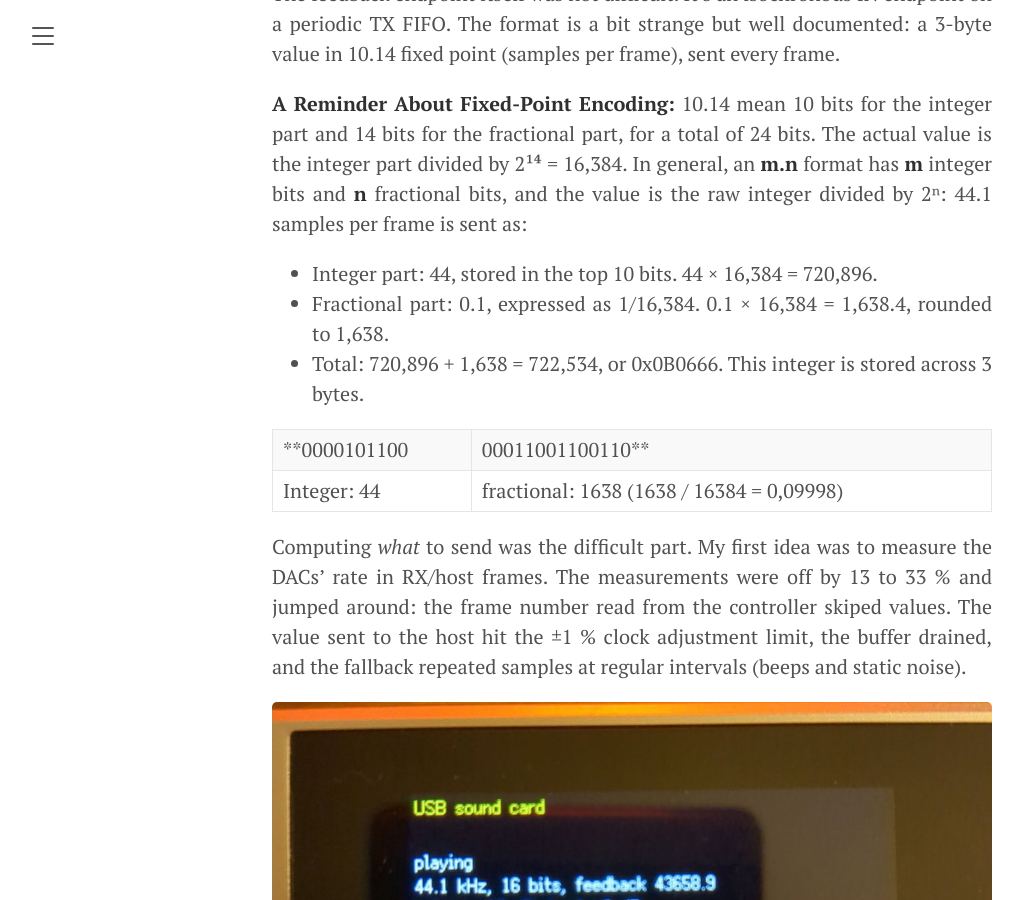
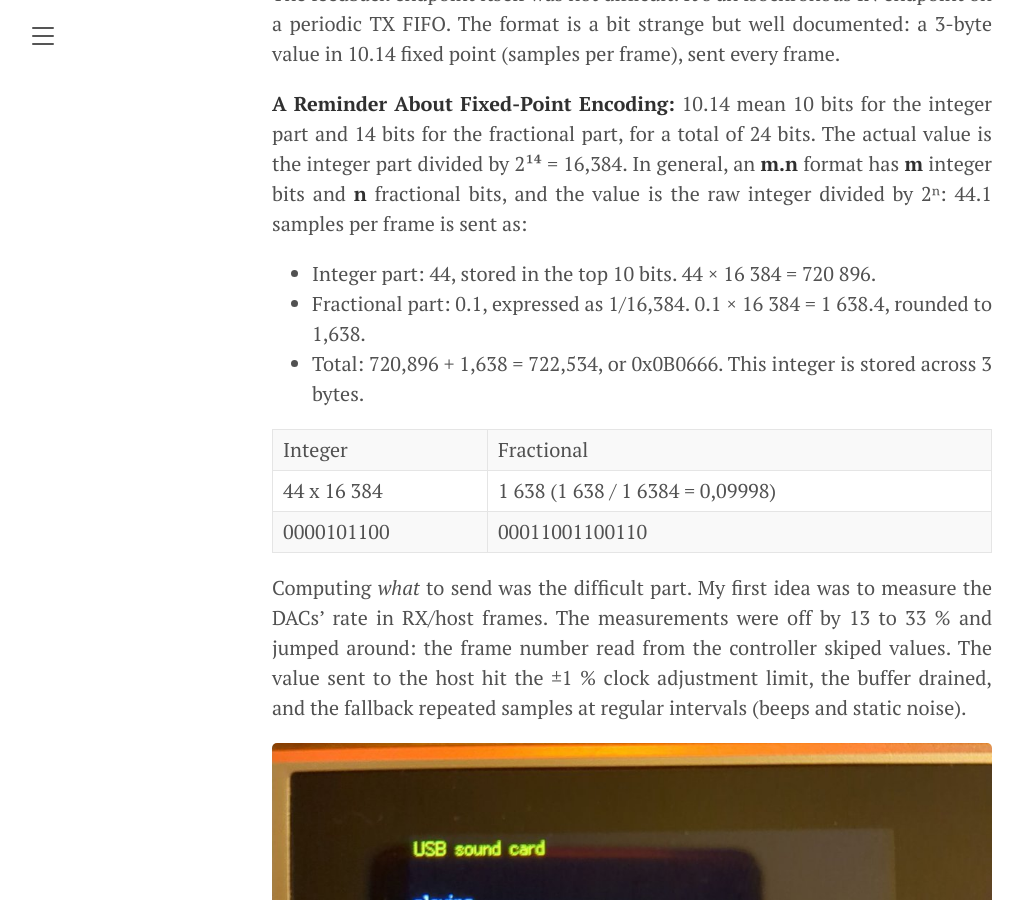
Before and after one commit to berettavexee/berettavexee.github.io, a Jekyll site: the page built from _posts/2026-10-31-echo-mini-usb-sound-card.md, in a window 1280 px wide and 900 px high, scrolled down 4199 px. Shown: the whole window, without its empty margins (8-1031 px from the left). Built offline with Jekyll 4.4.1, drawn with Linux system fonts in a browser that asks for light colours.

Commit message:
Fix formatting in fixed-point encoding section
Correct formatting and spacing in fixed-point encoding explanation.

```diff
--- a/_posts/2026-10-31-echo-mini-usb-sound-card.md
+++ b/_posts/2026-10-31-echo-mini-usb-sound-card.md
@@ -60,12 +60,14 @@ After five or six attempts, I now have a sound card that works in 16 and 24-bit
 The feedback endpoint itself was not difficult. It's an isochronous IN endpoint on a periodic TX FIFO. The format is a bit strange but well documented: a 3-byte value in 10.14 fixed point (samples per frame), sent every frame.
 
 **A Reminder About Fixed-Point Encoding:** 10.14 mean 10 bits for the integer part and 14 bits for the fractional part, for a total of 24 bits. The actual value is the integer part divided by 2¹⁴ = 16,384. In general, an **m.n** format has **m** integer bits and **n** fractional bits, and the value is the raw integer divided by 2ⁿ: 44.1 samples per frame is sent as:
-  - Integer part: 44, stored in the top 10 bits. 44 × 16,384 = 720,896.
-  - Fractional part: 0.1, expressed as 1/16,384. 0.1 × 16,384 = 1,638.4, rounded to 1,638.
+  - Integer part: 44, stored in the top 10 bits. 44 × 16 384 = 720 896.
+  - Fractional part: 0.1, expressed as 1/16,384. 0.1 × 16 384 = 1 638.4, rounded to 1,638.
   - Total: 720,896 + 1,638 = 722,534, or 0x0B0666. This integer is stored across 3 bytes.
 
-|**0000101100 | 00011001100110**|
-|Integer: 44 | fractional: 1638  (1638 / 16384 = 0,09998)|
+| Integer | Fractional |
+| 44 x 16 384 | 1 638  (1 638 / 1 6384 = 0,09998) |
+| 0000101100 | 00011001100110 |
+
 
 
 Computing *what* to send was the difficult part. My first idea was to measure the DACs' rate in RX/host frames. The measurements were off by 13 to 33 % and jumped around: the frame number read from the controller skiped values. The value sent to the host hit the ±1 % clock adjustment limit, the buffer drained, and the fallback repeated samples at regular intervals (beeps and static noise).
```
